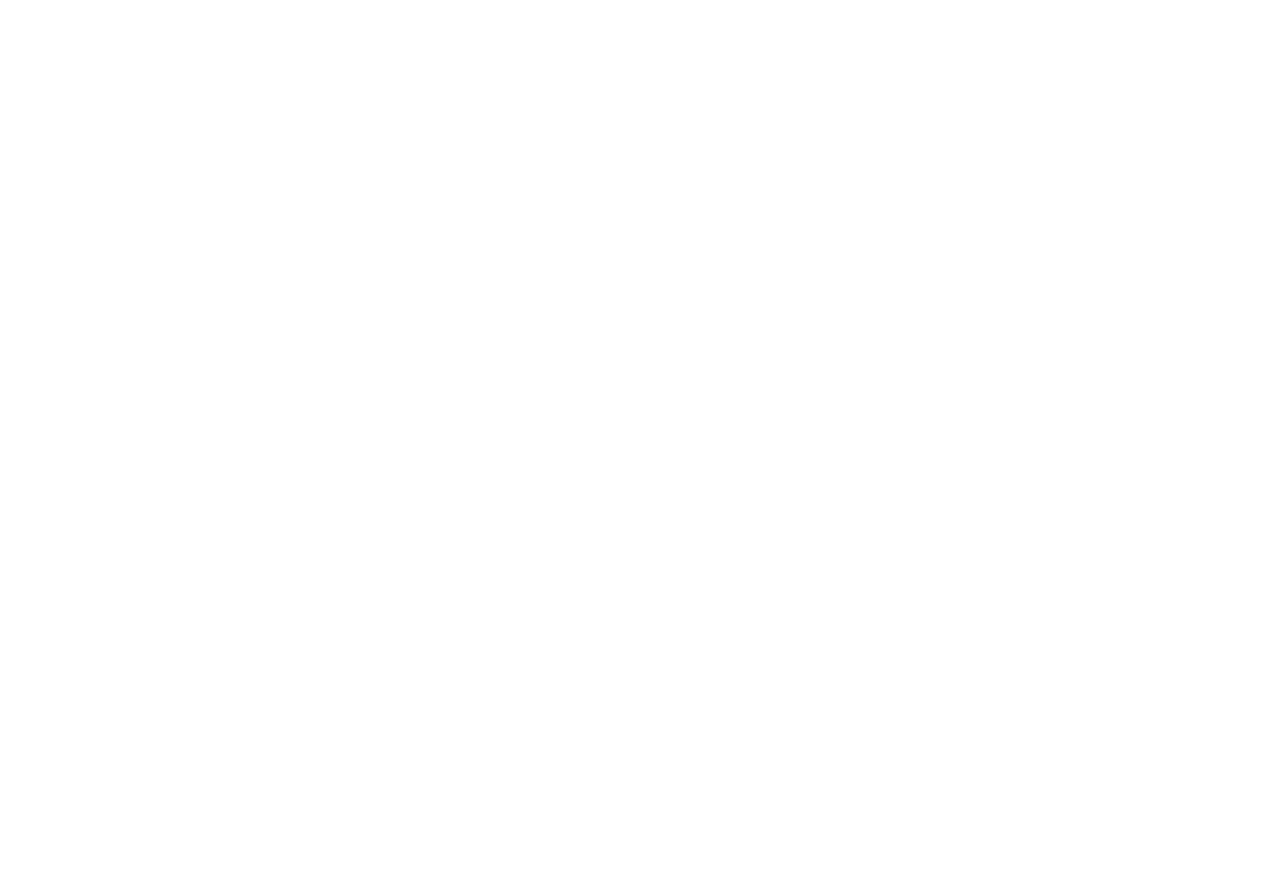
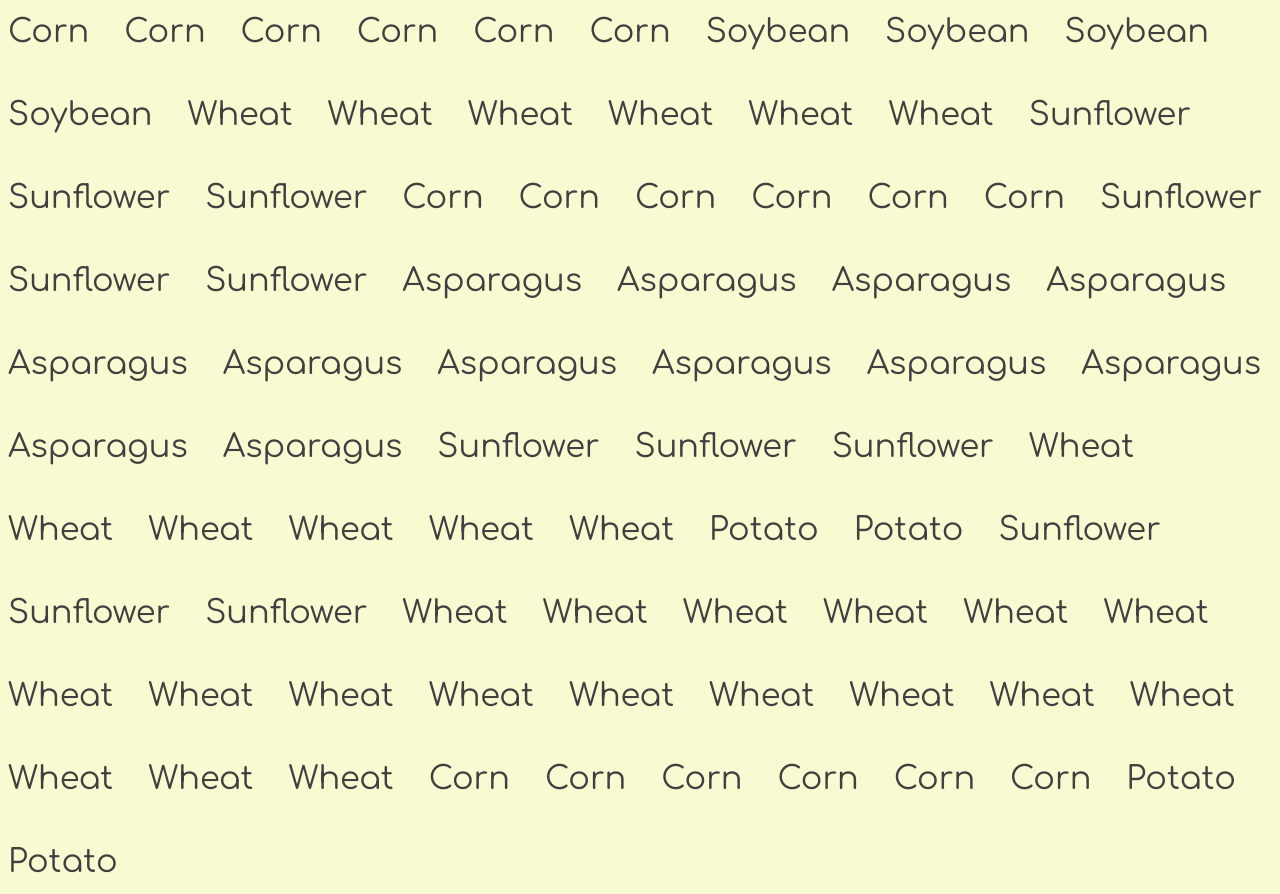
Before and after one commit to SAS7178/modern-farm, a website with bundled scripts: page src/index.html in a window 1280 px wide. Before the commit the page ends 800 px from the top, so only its background shows below. Built offline with nearby package versions, Linux system fonts and the light colour scheme; a web font is replaced by a local one.

Commit message:
CSS added finished

```diff
--- /dev/null
+++ b/src/scripts/catalog.js
@@ -0,0 +1,9 @@
+
+//create exported func catalog
+export const Catalog = (foodsObject) => {
+    let HTMLString = ""
+    for (const food of foodsObject) {
+        HTMLString += `<section class="plant">${food.type}</section>`
+    };
+    return HTMLString;
+}
--- a/src/scripts/main.js
+++ b/src/scripts/main.js
@@ -1,18 +1,20 @@
 console.log("Welcome to the main module")
+// import necessary functions
+import { createPlan } from "./plan.js"
+import { plantSeeds } from "./tractor.js"
+import { usePlants } from "./field.js"
+import { harvestPlants } from "./harvester.js"
+import { Catalog } from "./catalog.js"
 
 //importing createplan set to var to log to test
-import { createPlan } from "./plan.js"
-const yearlyPlan= createPlan()
+const yearlyPlan = createPlan()
 console.log(yearlyPlan)
-
-import { plantSeeds } from "./tractor.js"
 plantSeeds(yearlyPlan);
 
-import { usePlants } from "./field.js"
 const plants = usePlants();
+const harvested = harvestPlants(plants);
+//import { Catalog } from "./catalog.js"
+console.log(plants)
 
-import { harvestPlants } from "./harvester.js"
-const harvested = harvestPlants(plants);
-console.log(harvested);
-
-console.log(plants)
+const cropHTMLElement = document.querySelector(".container")
+cropHTMLElement.innerHTML = Catalog(harvested)
--- a/src/scripts/plan.js
+++ b/src/scripts/plan.js
@@ -13,10 +13,6 @@
 
     return plan
 }
-
-
-
-
 /*
     This is a generator function used to randomly
     generate crop types to plants in each plot. It
--- a/src/styles/main.css
+++ b/src/styles/main.css
@@ -13,7 +13,12 @@
     line-height: 1.5;
 }
 
-h1,h2,h3,h4,h5,h6 {
+h1,
+h2,
+h3,
+h4,
+h5,
+h6 {
     font-family: "Patua One", serif;
     letter-spacing: 2px;
 }
@@ -33,3 +38,19 @@
 .red {
     background-color: darksalmon;
 }
+
+.container {
+
+    display: flex;
+    gap: 2.5em;
+    flex-wrap: wrap;
+}
+
+
+body {
+    background-color: rgb(250, 250, 210);
+}
+
+.plant {
+    font-size: xx-large;
+}
```
Also changed, not shown: src/index.html (+1 -0 lines). Lines whose indentation alone changed are shown as unchanged.
